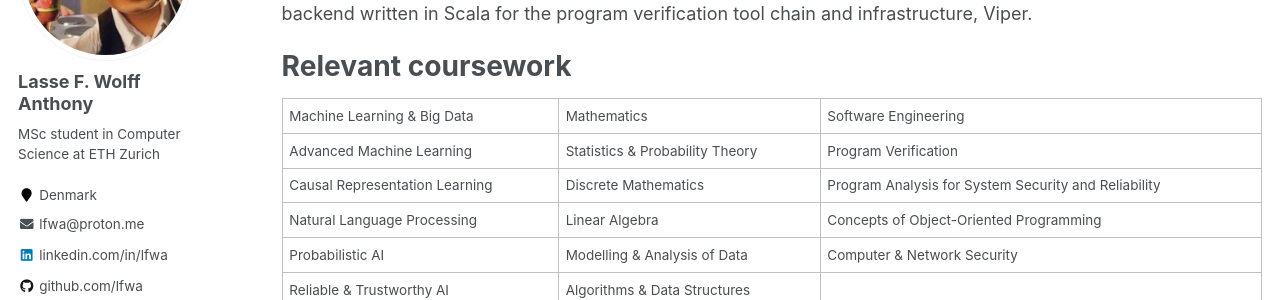
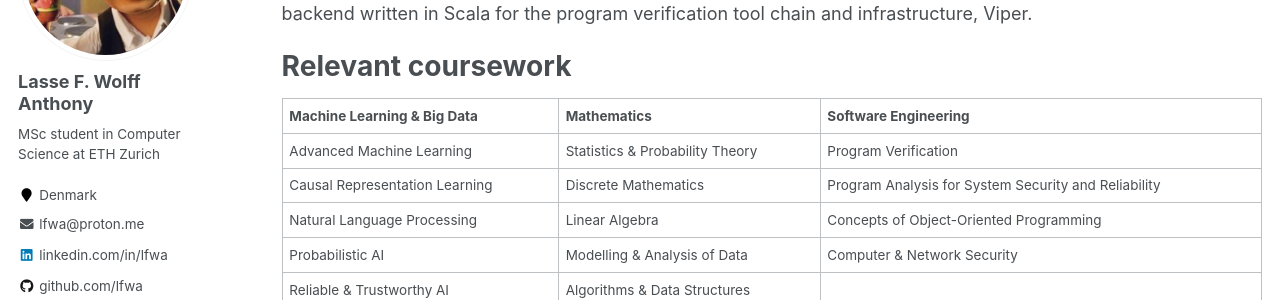
Before and after one commit to lfwa/lfwa.github.io, a Jekyll site: the page built from _pages/cv.md, in a window 1280 px wide and 900 px high, scrolled down 2243 px. Shown: the part 150-450 px from the top of the window. Built offline with Jekyll 4.4.1, drawn with Linux system fonts in a browser that asks for light colours; formulas are drawn with MathJax 3.

Commit message:
Add bold in coursework table

```diff
--- a/_pages/cv.md
+++ b/_pages/cv.md
@@ -78,9 +78,9 @@ Relevant coursework
 ======
 <table>
     <tr>
-        <td>Machine Learning &amp; Big Data</td>
-        <td>Mathematics</td>
-        <td>Software Engineering</td>
+        <td><b>Machine Learning &amp; Big Data</b></td>
+        <td><b>Mathematics</b></td>
+        <td><b>Software Engineering</b></td>
     </tr>
     <tr>
         <td>Advanced Machine Learning</td>
```
Also changed, not shown: 2 other files.
